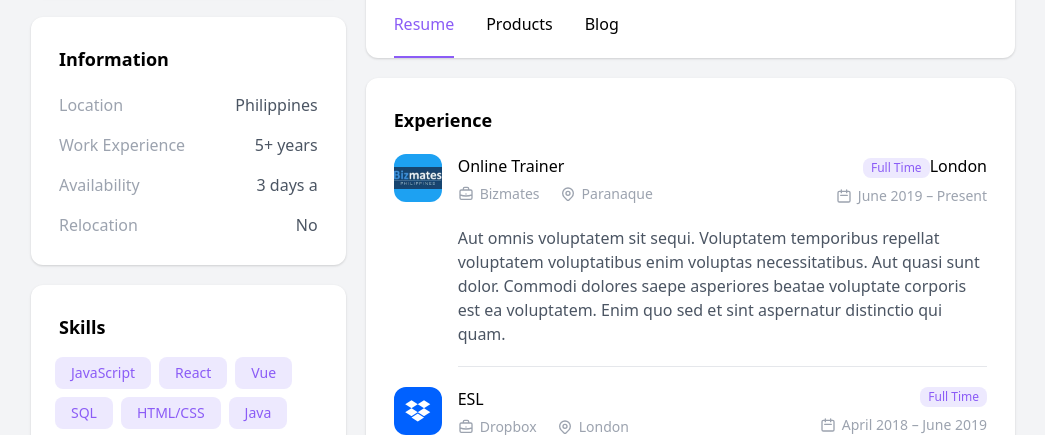
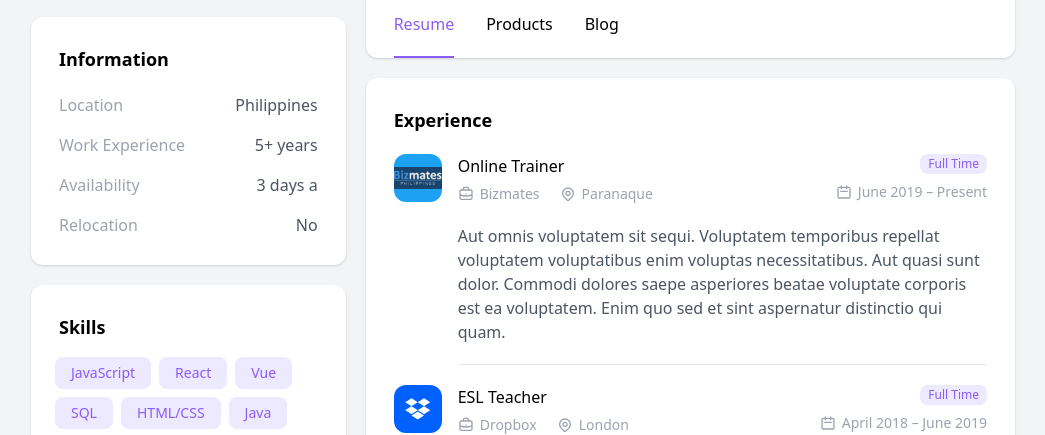
Before and after one commit to ongsanity143/resume, a plain HTML site: page index.html in a window 1280 px wide. Shown: the part 365-800 px from the top of the page, without its empty margins (117-1162 px from the left). Drawn offline with nearby package versions, Linux system fonts and the light colour scheme.

Commit message:
removed london from the right side of first job

```diff
--- a/index.html
+++ b/index.html
@@ -224,7 +224,7 @@
                     </div>
                   </div>
                   <div class="space-y-2 sm:text-right">
-                    <div class="job-item-badge">Full time</div><span>London</span>
+                    <div class="job-item-badge">Full time</div><span></span>
                     <div class="item-header-info">
                       <svg
                         xmlns="http://www.w3.org/2000/svg"
@@ -263,7 +263,7 @@
               <div class="w-full space-y-5">
                 <div class="item-header">
                   <div class="space-y-1.5">
-                    <div class="font-medium">ESL</div>
+                    <div class="font-medium">ESL Teacher</div>
                     <div class="flex space-x-5">
                       <div class="item-header-info">
                         <svg
```
